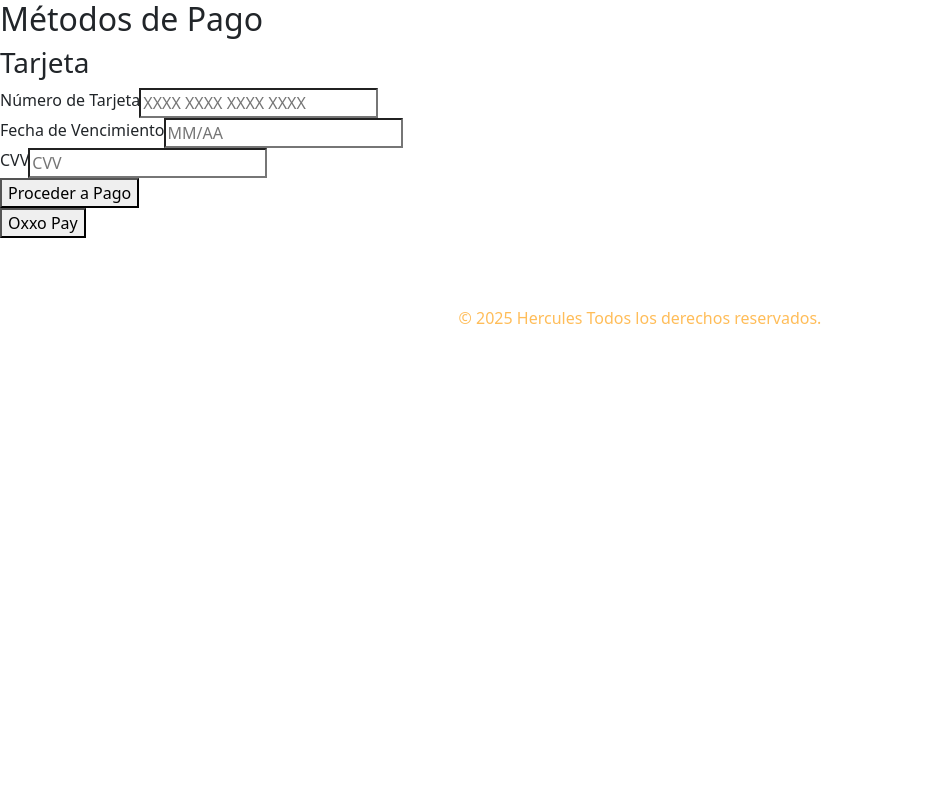
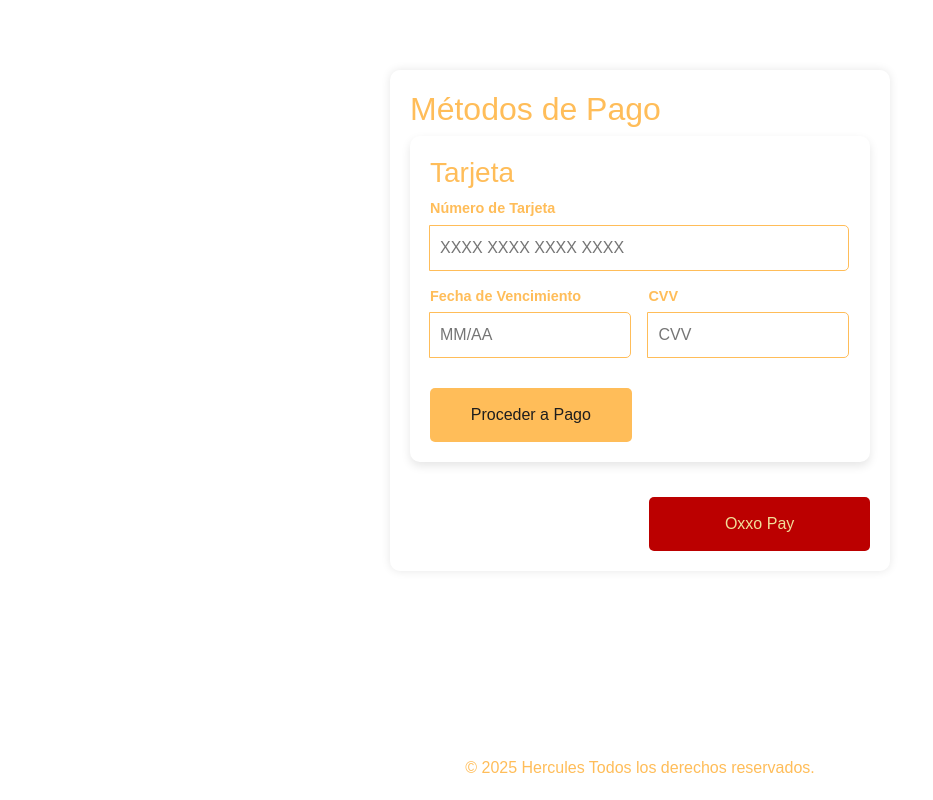
Before and after one commit to BrendaEBonillaG/BDM_PostArt_V3, a PHP site: page /tarjeta.html in a window 1280 px wide. Shown: the whole page, without its empty margins (0-933 px from the left). Run offline with PHP 8.4, Linux system fonts and the light colour scheme; some libraries are stand-ins or nearby versions.

Commit message:
pago con tarjeta

```diff
--- /dev/null
+++ b/CSS/tarjeta.css
@@ -0,0 +1,169 @@
+/* Restablecer estilos por defecto */
+* {
+    margin: 0;
+    padding: 0;
+    box-sizing: border-box;
+}
+
+body {
+    font-family: Arial, sans-serif;
+    display: flex;
+    flex-direction: column;
+    align-items: center;
+    min-height: 100vh;
+    padding-top: 70px; /* Ajuste para la barra de navegación fija */
+    overflow-x: hidden; /* Evita el desplazamiento horizontal */
+}
+
+/* Estilo del contenedor principal */
+.main-container {
+    width: 90%;
+    max-width: 400px; /* Ajustado para que el formulario de pago se vea centrado */
+    margin: 20px auto;
+    text-align: center;
+    background-color: #ffffff33;
+}
+
+
+/* Estilo de la tarjeta de pago */
+.payment-card {
+    background-color: #ffffff33;
+    padding: 20px;
+    border-radius: 10px;
+    box-shadow: 0 4px 10px rgba(0, 0, 0, 0.1);
+    max-width: 100%;
+}
+
+.payment-card h2 {
+    text-align: center;
+    margin-bottom: 20px;
+    font-size: 1.5em;
+    color: #333;
+}
+
+.input-group {
+    margin-bottom: 15px;
+}
+
+.input-group label {
+    display: block;
+    margin-bottom: 5px;
+    font-weight: bold;
+    font-size: 0.9em;
+    color: #ffbd59;
+}
+
+.input-group input {
+    width: 100%;
+    padding: 10px;
+    border-radius: 5px;
+    border: 1px solid #F1DE99;
+    font-size: 1em;
+}
+
+.input-row {
+    display: flex;
+    justify-content: space-between;
+}
+
+.input-row .input-group {
+    width: 48%;
+}
+
+.input-group input {
+    width: 100%;
+    padding: 10px;
+    border-radius: 5px;
+    border: 1px solid #ffbd59; /* Color del borde */
+    font-size: 1em;
+    background-color: #fff; /* Color de fondo */
+    color: #333; /* Color del texto */
+    transition: border-color 0.3s ease, background-color 0.3s ease;
+}
+
+/* Cambiar color cuando el input está enfocado */
+.input-group input:focus {
+    border-color: #ffbd59; /* Color del borde al enfocarse */
+    background-color: #ffbd59; /* Color de fondo al enfocarse */
+}
+
+.datos{
+    background-color: #ffbd59;
+}
+.payment-button {
+    width: 100%;
+    padding: 12px;
+    background-color: #ffbd59;
+    color: 1E1E1E;
+    border: none;
+    border-radius: 5px;
+    font-size: 1.1em;
+    cursor: pointer;
+    transition: background-color 0.3s ease;
+    margin-top: 15px;
+}
+
+.payment-button:hover {
+    background-color: #A4BF7A;
+}
+.payment-container {
+    max-width: 500px;
+    margin: 0 auto;
+    padding: 20px;
+    background-color: #ffffff33;
+    box-shadow: 0 0 10px rgba(0, 0, 0, 0.1);
+    border-radius: 10px;
+    color: #ffbd59;
+}
+.payment-methods {
+    display: flex;
+    justify-content: space-between;
+    margin-top: 20px;
+}
+.payment-button {
+    width: 48%;
+    padding: 15px;
+    border: none;
+    color: #1E1E1E;
+    font-size: 16px;
+    border-radius: 5px;
+    cursor: pointer;
+    text-align: center;
+}
+.payment-button.paypal {
+    background-color: #0070ba;
+    color: #F1DE99;
+}
+.payment-button.oxxo {
+    background-color: #bb0000;
+    color: #F1DE99;
+}
+.payment-button:hover {
+    opacity: 0.9;
+}
+
+/* Footer */
+footer {
+    background-color: #ffffff33;
+    color: white;
+    text-align: center;
+    padding: 20px;
+    margin-top: auto;
+    width: 100%;
+}
+
+footer p {
+    margin: 0;
+}
+
+/* Ajustes para dispositivos móviles */
+@media (max-width: 768px) {
+    .input-row {
+        flex-direction: column;
+    }
+
+    .input-row .input-group {
+        width: 100%;
+        margin-bottom: 10px;
+    }
+}
--- a/tarjeta.html
+++ b/tarjeta.html
@@ -7,20 +7,15 @@
     <title>Página de Pago</title>
 
     <link rel="icon" href="https://i.ibb.co/NjdYY9Q/Logo-Developing.png" type="image/x-icon">
-    <link href="https://cdn.jsdelivr.net/npm/bootstrap@5.3.3/dist/css/bootstrap.min.css" rel="stylesheet"
-        integrity="sha384-QWTKZyjpPEjISv5WaRU9OFeRpok6YctnYmDr5pNlyT2bRjXh0JMhjY6hW+ALEwIH" crossorigin="anonymous">
+    <link href="https://cdn.jsdelivr.net/npm/bootstrap@5.3.3/dist/css/bootstrap.min.css" rel="stylesheet">
 
     <link rel="stylesheet" href="CSS/tarjeta.css">
     <link rel="stylesheet" href="CSS/Fondo.css">
 
-    <script
-        src="https://www.paypal.com/sdk/js?client-id=AfhCSE6_TM9NrlmdKdimC-mJ4gPGBdhBZnP5eeo31YyfytDEtOIObcU1Zxgly3TlAc5nVHLingU3LFTz&currency=MXN"></script>
-
-
+    <script src="https://www.paypal.com/sdk/js?client-id=AfhCSE6_TM9NrlmdKdimC-mJ4gPGBdhBZnP5eeo31YyfytDEtOIObcU1Zxgly3TlAc5nVHLingU3LFTz&currency=MXN"></script>
 </head>
 
 <body>
-
 
     <div class="payment-container">
 
@@ -30,11 +25,9 @@
             <h3>Tarjeta</h3>
 
             <form id="payment-form">
-
                 <div class="input-group">
                     <label for="card-number">Número de Tarjeta</label>
-                    <input type="text" id="card-number" name="card-number" placeholder="XXXX XXXX XXXX XXXX"
-                        maxlength="19">
+                    <input type="text" id="card-number" name="card-number" placeholder="XXXX XXXX XXXX XXXX" maxlength="19">
                 </div>
 
                 <div class="input-row">
@@ -53,95 +46,87 @@
         </div>
 
         <div class="payment-methods">
-            <div id="paypal-button-container"></div> <!-- DEJA SOLO ESTO -->
-
+            <div id="paypal-button-container"></div>
 
             <script>
                 document.addEventListener("DOMContentLoaded", () => {
-                    const total = localStorage.getItem("totalPago") || "0.00";
+                    const total = localStorage.getItem("montoDonacion") || "0.00";
 
                     paypal.Buttons({
                         createOrder: function (data, actions) {
                             return actions.order.create({
-                                purchase_units: [{
-                                    amount: {
-                                        value: total
-                                    }
-                                }]
+                                purchase_units: [{ amount: { value: total } }]
                             });
                         },
                         onApprove: function (data, actions) {
                             return actions.order.capture().then(function (details) {
                                 alert('Pago realizado con éxito por ' + details.payer.name.given_name);
-                                location.href = 'Dashboard.php'; // Redirigir a la página principal
+                                window.close();
                             });
                         }
                     }).render('#paypal-button-container');
                 });
             </script>
 
-
             <button type="button" class="payment-button oxxo" onclick="location.href='MainAlumno.php'">Oxxo Pay</button>
         </div>
     </div>
 
-    <br></br>
+    <br><br>
     <footer class="footer text-center mt-auto" style="background-color: #ffffff33; color: #ffbd59; padding: 20px;">
         <p>&copy; 2025 Hercules Todos los derechos reservados.</p>
     </footer>
 
-
-    <script src="https://cdn.jsdelivr.net/npm/bootstrap@5.3.3/dist/js/bootstrap.bundle.min.js"
-        integrity="sha384-YvpcrYf0tY3lHB60NNkmXc5s9fDVZLESaAA55NDzOxhy9GkcIdslK1eN7N6jIeHz"
-        crossorigin="anonymous"></script>
+    <script src="https://cdn.jsdelivr.net/npm/bootstrap@5.3.3/dist/js/bootstrap.bundle.min.js"></script>
 
     <script>
         document.getElementById("payment-form").addEventListener("submit", function (e) {
-            e.preventDefault(); // Evita que se recargue la página
+            e.preventDefault();
 
             const form = e.target;
             const formData = new FormData(form);
 
-            fetch("ValidacionesT.php", {
+            fetch("PHP/ValidacionesT.php", {
                 method: "POST",
                 body: formData
             })
                 .then(response => response.text())
                 .then(result => {
                     if (result.trim() === "valido") {
-                        alert("¡Tarjeta válida! Procesando el pago...");
+                        // ✅ Ahora obtenemos los datos de la donación
+                        const monto = localStorage.getItem("montoDonacion");
+                        const id_donacion = localStorage.getItem("id_donacion");
+                        const id_usuario_artista = localStorage.getItem("id_usuario_artista");
 
-                        // ✅ Obtener productos del carrito
-                        const carrito = JSON.parse(localStorage.getItem("carrito") || "[]");
-                        console.log("Carrito a enviar:", carrito);  // Verifica si está cargando correctamente
+                        // Los enviamos al Donar.php (OJO: lo enviamos por FormData como PHP espera)
+                        const donacionData = new FormData();
+                        donacionData.append("monto", monto);
+                        donacionData.append("id_donacion", id_donacion);
+                        donacionData.append("id_usuario_artista", id_usuario_artista);
 
-                        // Enviarlo a un script PHP para guardarlos en la base de datos
-                        fetch("RegistrarCompra.php", {
+                        fetch("PHP/Donar.php", {
                             method: "POST",
-                            headers: {
-                                "Content-Type": "application/json"
-                            },
-                            body: JSON.stringify({ carrito })
+                            body: donacionData
+                        })
+                        .then(response => response.text())
+                        .then(data => {
+                            alert("✅ " + data);
+                            window.close();
+                        })
+                        .catch(err => {
+                            console.error("Error al guardar la donación:", err);
+                            alert("Ocurrió un error al registrar la donación.");
+                        });
 
-
-
-                        })
-                            .then(response => response.text())
-                            .then(data => {
-                                console.log("Respuesta de RegistrarCompra.php:", data);
-                                alert("Compra registrada con éxito.");
-                            })
                     } else {
                         alert("Tarjeta inválida. Verifica los datos ingresados.");
                     }
                 })
                 .catch(error => {
-                    console.error("Error en la solicitud:", error);
-                    alert("Hubo un error al procesar el pago.");
+                    console.error("Error al validar tarjeta:", error);
+                    alert("Error al validar la tarjeta.");
                 });
         });
     </script>
-
 </body>
-
 </html>
```
Also changed, not shown: PHP/Donar.php (+15 -14 lines), PHP/ValidacionesT.php (added, +112 -0 lines), proyecto.php (+28 -6 lines), 1 other file.
